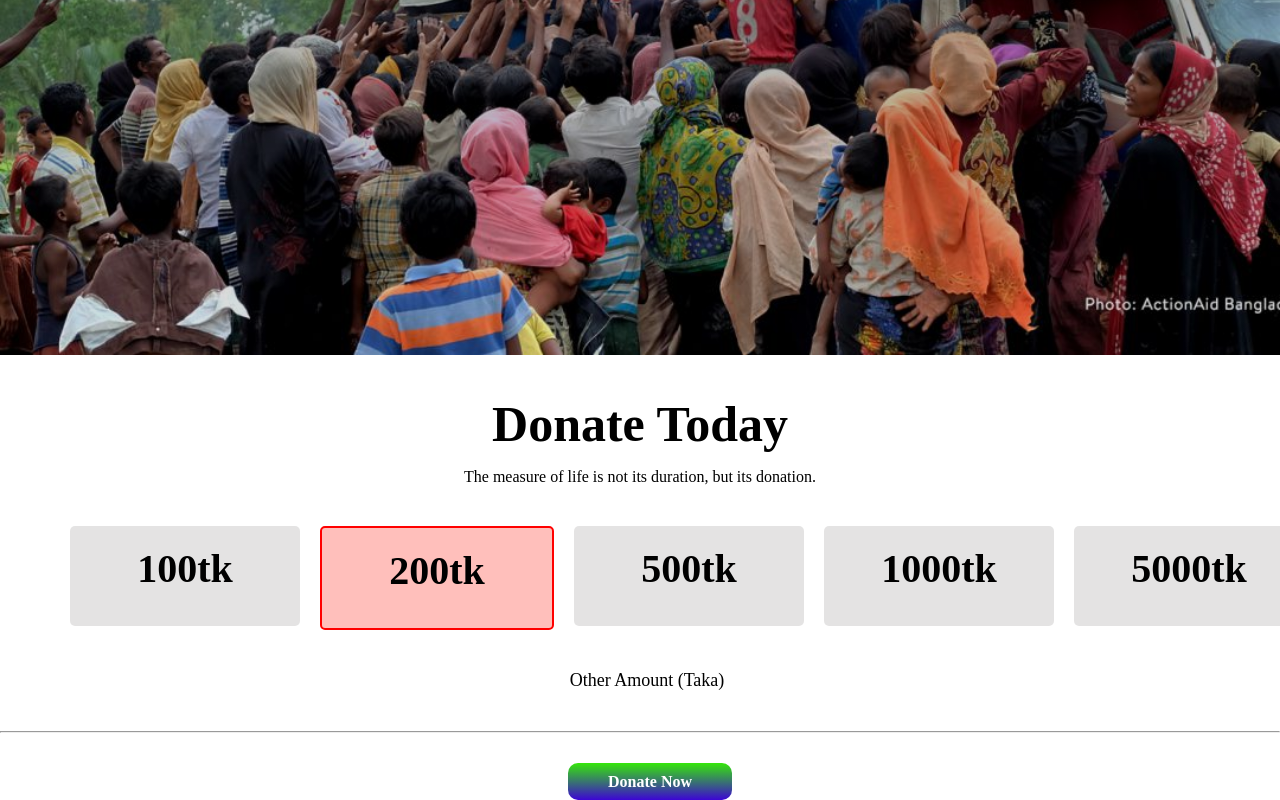
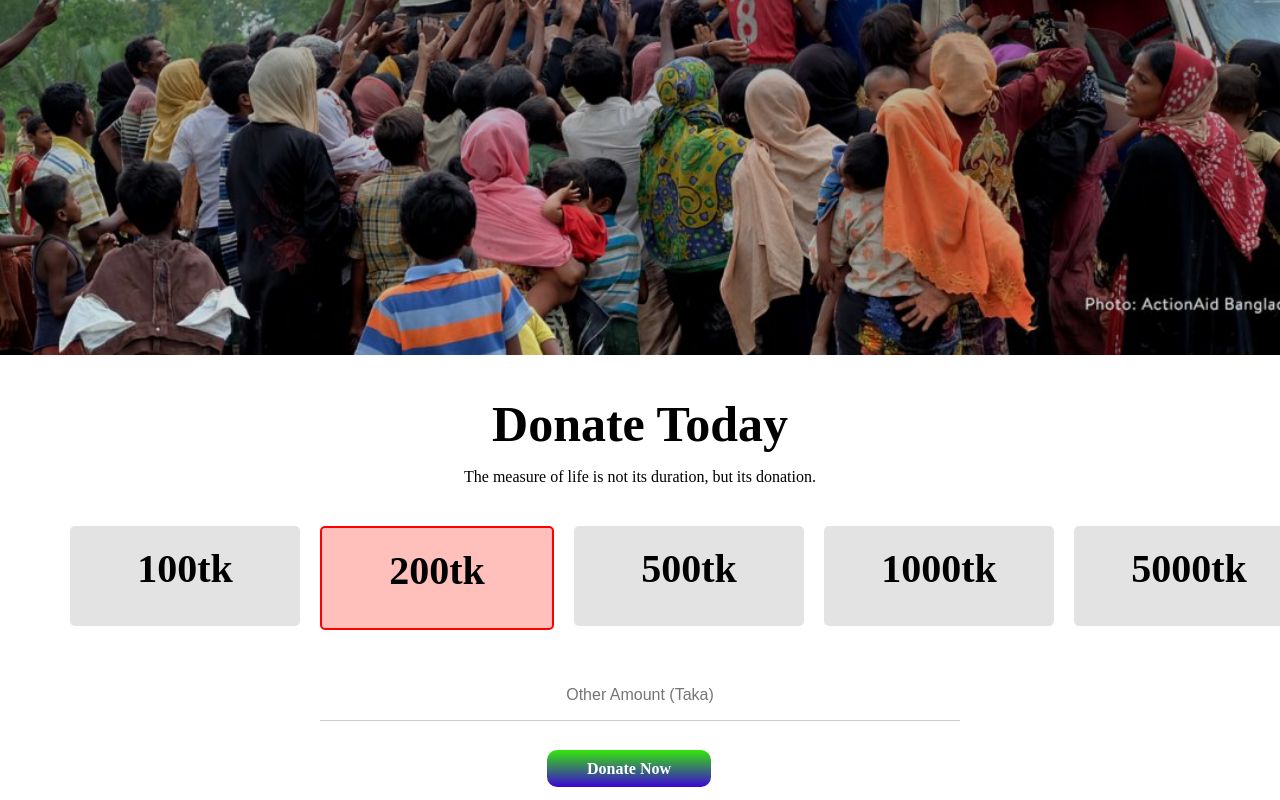
Before and after one commit to 440Siddik/assignment-1, a plain HTML site: page index.html in a window 1280 px wide. Shown: the part 445-1245 px from the top of the page. Drawn offline with Linux system fonts and the light colour scheme; a web font is replaced by a local one.

Commit message:
inp added

```diff
--- a/index.html
+++ b/index.html
@@ -27,7 +27,9 @@
     </section>
     <section class="section-2">
       <h1 id="donate-title">Donate Today</h1>
-      <p id="donate-par">The measure of life is not its duration, but its donation.</p>
+      <p id="donate-par">
+        The measure of life is not its duration, but its donation.
+      </p>
       <div class="donate-container">
         <div class="bg-gray">
           <h4 class="title-size">100tk</h4>
@@ -46,9 +48,15 @@
         </div>
       </div>
       <div class="input">
-       <p>Other Amount (Taka)</p>
+        <input
+          type="text"
+          name="name"
+          autocomplete="off"
+          placeholder="Other Amount (Taka)"
+          required
+        />
       </div>
-      <hr>
+
       <div id="center">
         <a class="first-btn" href="#">Donate Now</a>
       </div>
--- a/style.css
+++ b/style.css
@@ -77,17 +77,32 @@ p{
 .donate-container{
   margin-left: 20px;
 }
-.input{
-  text-align: center;
-  font-size: large;
-  margin-top: 40px;
-  margin-left: 14px;
-}
+
 #center{
   text-align: center;
-  margin-left: 20px;
+  margin-left: 4px;
+  margin-right: 26px;
   margin-top: 40px;
 }
  html {
     overflow-x: hidden;
 }
+
+.input{
+  width: 50%;
+  height: 50px;
+  margin-left:320px;
+  margin-top: 40px;
+}
+
+.input input{
+  width: 100%;
+  height: 100%;
+  text-align:center;
+  font-size: 16px;
+  color: #595f6e;
+  border-top: none;
+  border-left: none;
+  border-right: none;
+  border-bottom: 1px solid rgba(128, 128, 128, 0.39);
+}
```
